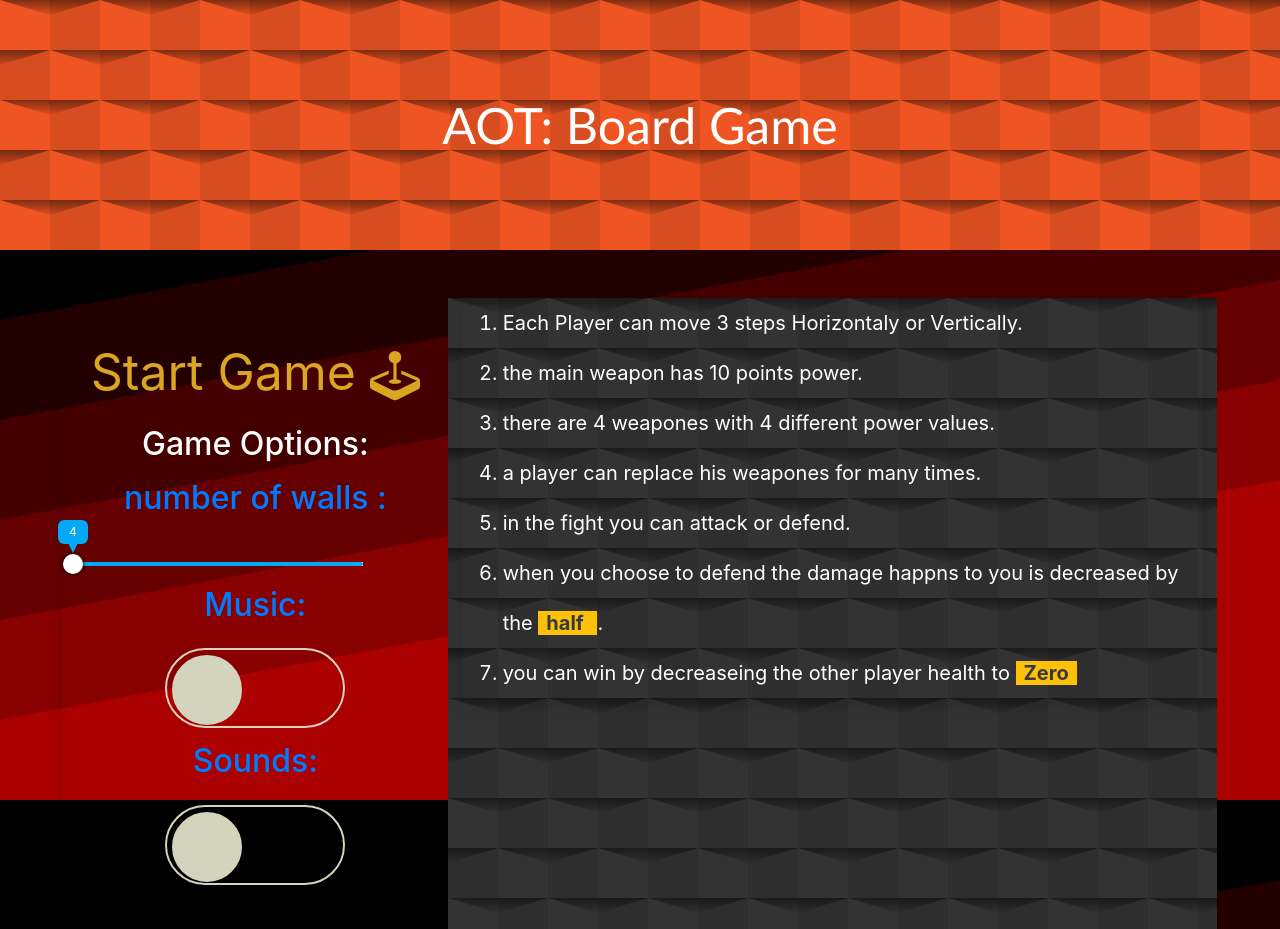
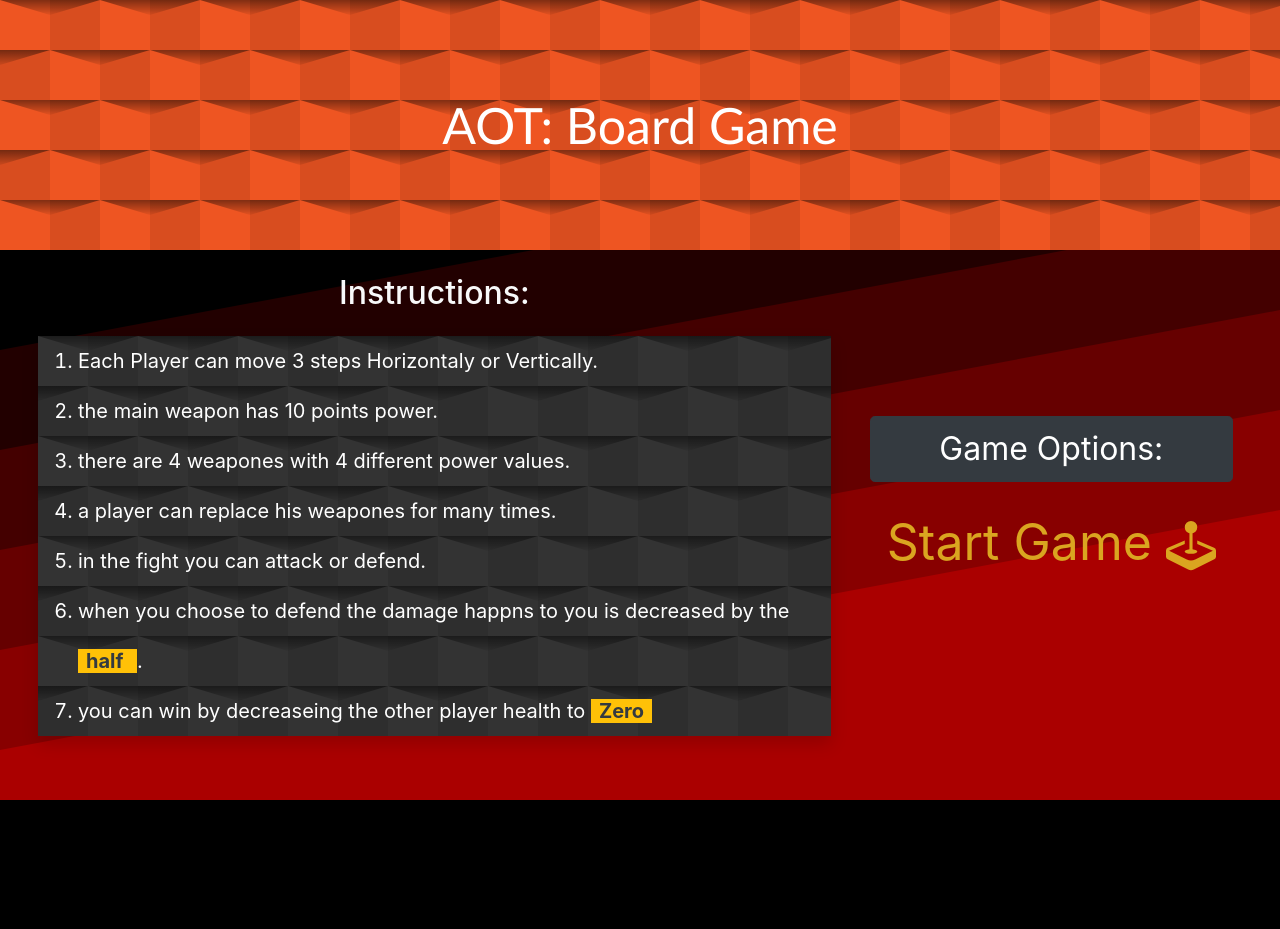
Before and after one commit to latif-essam/AOT, a website: page index.html in a window 1280 px wide. After the commit the page ends 800 px from the top, so only its background shows below. Drawn offline with nearby package versions, Linux system fonts and the light colour scheme.

Commit message:
adjusting some styles
fixing big size toggle buttons, change color and Restructure the home page(index.html)

```diff
--- a/index.html
+++ b/index.html
@@ -13,11 +13,96 @@
         >AOT: Board Game</a
       >
     </nav>
-    <main role="main" class="container-fluid mt-5">
-      <div class="row mx-5">
-        <div class="col-md-4 shadow game-intro my-auto">
-          <div class="row">
-            <div class="col-12">
+    <main role="main" class="container-fluid">
+      <div class="row mx-2">
+        <div class="col-md-8">
+          <h2 class="text-center text-light my-4">Instructions:</h2>
+          <div class="left">
+            <ol class="shadow">
+              <li>Each Player can move 3 steps Horizontaly or Vertically.</li>
+              <li>the main weapon has 10 points power.</li>
+              <li>there are 4 weapones with 4 different power values.</li>
+              <li>a player can replace his weapones for many times.</li>
+              <li>in the fight you can attack or defend.</li>
+              <li>
+                when you choose to defend the damage happns to you is decreased
+                by the
+                <span class="bg-warning px-2 text-dark"
+                  ><strong> half</strong>
+                </span>
+                .
+              </li>
+              <li>
+                you can win by decreaseing the other player health to
+                <span class="bg-warning px-2 text-dark"
+                  ><strong> Zero</strong>
+                </span>
+              </li>
+            </ol>
+          </div>
+        </div>
+        <div class="col-md-4 game-intro my-auto">
+          <div class="mx-4">
+            <p>
+              <a
+                style="font-size: xx-large"
+                class="btn btn-dark btn-lg btn-block"
+                data-toggle="collapse"
+                href="#collapseExample"
+                role="button"
+                aria-expanded="false"
+                aria-controls="collapseExample"
+              >
+                Game Options:
+              </a>
+            </p>
+            <div class="collapse" id="collapseExample">
+              <ul class="list-group list-group-flush flex-fill">
+                <li class="list-group-item">
+                  <ul class="list-group">
+                    <li class="list-group-item">number of walls :</li>
+                    <li class="list-group-item">
+                      <div class="range-wrap">
+                        <div class="range-value" id="rangeV"></div>
+                        <input
+                          id="range"
+                          type="range"
+                          min="4"
+                          max="10"
+                          value="1"
+                          step="1"
+                        />
+                      </div>
+                    </li>
+                  </ul>
+                </li>
+
+                <li class="list-group-item">
+                  <ul class="list-group list-group-horizontal-sm">
+                    <li class="list-group-item">Music:</li>
+                    <li class="list-group-item">
+                      <label class="chkbx">
+                        <input type="checkbox" id="music" />
+                        <span class="x"></span>
+                      </label>
+                    </li>
+                  </ul>
+                </li>
+                <li class="list-group-item">
+                  <ul class="list-group list-group-horizontal-sm">
+                    <li class="list-group-item">Sounds:</li>
+                    <li class="list-group-item">
+                      <label class="chkbx">
+                        <input type="checkbox" id="sound" />
+                        <span class="x"></span>
+                      </label>
+                    </li>
+                  </ul>
+                </li>
+              </ul>
+            </div>
+
+            <!-- <hr color="grey" width="70%" class="mt-5" /> -->
             <a href="./game.html" id="startGame" class="btn mx-auto my-auto">
               Start Game
               <svg
@@ -37,57 +122,6 @@
                 /></svg
             ></a>
           </div>
-            <div class="col-12">
-              <h2 class="p-2 text-white">Game Options:</h2>
-              <!-- choose range of optional default values for game ex=> no of walls -->
-
-              <p class="text-primary mb-4 h2">number of walls :</p>
-              <div class="range-wrap">
-                <div class="range-value" id="rangeV"></div>
-                <input
-                  id="range"
-                  type="range"
-                  min="4"
-                  max="10"
-                  value="1"
-                  step="1"
-                />
-              </div>
-              <p class="text-primary mb-4 h2">Music:</p>
-              <label class="chkbx">
-                <input type="checkbox" id="music" />
-                <span class="x"></span>
-              </label>
-              <p class="text-primary mb-4 h2">Sounds:</p>
-              <label class="chkbx">
-                <input type="checkbox" id="sound" />
-                <span class="x"></span>
-              </label>
-            </div>
-          </div>
-        </div>
-        <div class="col-md-8 left">
-          <ol class="shadow">
-            <li>Each Player can move 3 steps Horizontaly or Vertically.</li>
-            <li>the main weapon has 10 points power.</li>
-            <li>there are 4 weapones with 4 different power values.</li>
-            <li>a player can replace his weapones for many times.</li>
-            <li>in the fight you can attack or defend.</li>
-            <li>
-              when you choose to defend the damage happns to you is decreased by
-              the
-              <span class="bg-warning px-2 text-dark"
-                ><strong> half</strong>
-              </span>
-              .
-            </li>
-            <li>
-              you can win by decreaseing the other player health to
-              <span class="bg-warning px-2 text-dark"
-                ><strong> Zero</strong>
-              </span>
-            </li>
-          </ol>
         </div>
       </div>
     </main>
--- a/sass/components/_checkbox.scss
+++ b/sass/components/_checkbox.scss
@@ -1,6 +1,6 @@
 $background: #233d4d;
 $border-before: #d3d3be;
-$border-before-clicked: #fe7f2d;
+$border-before-clicked: #28a745;
 
 .chkbx input[type="checkbox"] {
   display: none;
@@ -11,16 +11,16 @@
   cursor: pointer;
   .x {
     display: block;
-    width: 180px;
-    height: 80px;
+    width: 80px;
+    height: 35px;
     border: 2px solid $border-before;
-    border-radius: 60px;
+    border-radius: 70px;
     transition: 0.5s;
     &:before {
       content: "";
       position: absolute;
-      width: 70px;
-      height: 70px;
+      width: 22px;
+      height: 22px;
       top: 7px;
       left: 7px;
       box-sizing: border-box;
@@ -33,9 +33,186 @@
   :checked ~ .x:before {
     background: $border-before-clicked;
     border-color: $border-before-clicked;
-    transform: translatex(100px);
+    transform: translatex(40px);
   }
   :checked ~ .x {
     border-color: $border-before-clicked;
   }
 }
+// set  game options style list
+.list-group-item {
+  background-color: transparent;
+  color: white;
+  font-size: larger;
+  border: none;
+}
+
+// Volume Toggle Switch: https://codepen.io/aaroniker/pen/zYYKxey
+// .volume {
+//   --line: #fff;
+//   --line-width: 6px;
+//   --duration: 0.5s;
+//   position: relative;
+//   cursor: pointer;
+//   -webkit-tap-highlight-color: transparent;
+//   input {
+//     display: none;
+//     & + svg {
+//       display: block;
+//       fill: none;
+//       stroke: var(--line);
+//       stroke-linecap: round;
+//       stroke-linejoin: round;
+//       stroke-width: var(--line-width);
+//       width: 50px;
+//       height: 50px;
+//       path {
+//         animation: var(--name) var(--duration) ease forwards;
+//         &:nth-child(2) {
+//           stroke-dashoffset: 1px;
+//         }
+//         &:nth-child(3) {
+//           stroke-dashoffset: 1px;
+//         }
+//       }
+//     }
+//     &:checked {
+//       & + svg {
+//         path {
+//           &:nth-child(1) {
+//             --name: shape;
+//           }
+//           &:nth-child(2) {
+//             --name: small;
+//           }
+//           &:nth-child(3) {
+//             --name: large;
+//           }
+//         }
+//       }
+//     }
+//     &:not(:checked) {
+//       & + svg {
+//         path {
+//           &:nth-child(1) {
+//             --name: shape-r;
+//           }
+//           &:nth-child(2) {
+//             --name: small-r;
+//           }
+//           &:nth-child(3) {
+//             --name: large-r;
+//           }
+//         }
+//       }
+//     }
+//   }
+// }
+
+// @keyframes small {
+//   0%,
+//   30% {
+//     stroke-dasharray: 0 0 30px 64px;
+//   }
+//   40% {
+//     stroke-dashoffset: 16px;
+//   }
+//   80%,
+//   100% {
+//     stroke-dashoffset: 1px;
+//   }
+//   70% {
+//     stroke-dasharray: 0 43px 30px 64px;
+//   }
+//   100% {
+//     stroke-dasharray: 0 39px 30px 64px;
+//   }
+// }
+
+// @keyframes small-r {
+//   0% {
+//     stroke-dasharray: 0 39px 30px 64px;
+//   }
+//   0%,
+//   40% {
+//     stroke-dashoffset: 1px;
+//   }
+//   70% {
+//     stroke-dashoffset: 16px;
+//   }
+//   70%,
+//   100% {
+//     stroke-dasharray: 0 0 30px 64px;
+//   }
+// }
+
+// @keyframes large {
+//   0%,
+//   30% {
+//     stroke-dasharray: 0 0 50px 84px;
+//   }
+//   40% {
+//     stroke-dashoffset: 16px;
+//   }
+//   80%,
+//   100% {
+//     stroke-dashoffset: 1px;
+//   }
+//   70% {
+//     stroke-dasharray: 0 82px 32px 84px;
+//   }
+//   100% {
+//     stroke-dasharray: 0 78px 32px 84px;
+//   }
+// }
+
+// @keyframes large-r {
+//   0% {
+//     stroke-dasharray: 0 78px 32px 84px;
+//   }
+//   0%,
+//   40% {
+//     stroke-dashoffset: 1px;
+//   }
+//   70% {
+//     stroke-dashoffset: 16px;
+//   }
+//   70%,
+//   100% {
+//     stroke-dasharray: 0 0 50px 84px;
+//   }
+// }
+
+// @keyframes shape {
+//   0% {
+//     stroke-dasharray: 60px 0 184px;
+//     stroke-dashoffset: 0;
+//   }
+//   70% {
+//     stroke-dasharray: 63px 51px 184px;
+//     stroke-dashoffset: 21px;
+//   }
+//   100% {
+//     stroke-dasharray: 59px 47px 184px;
+//     stroke-dashoffset: 17px;
+//   }
+// }
+
+// @keyframes shape-r {
+//   0% {
+//     stroke-dasharray: 59px 47px 184px;
+//     stroke-dashoffset: 17px;
+//   }
+//   100% {
+//     stroke-dasharray: 60px 0 184px;
+//     stroke-dashoffset: 0;
+//   }
+// }
+
+// // Center & dribbble
+// .toggle-container {
+//   display: flex;
+//   justify-content: center;
+//   align-items: center;
+//   // background: #275efe;
+// }
```
Also changed, not shown: css/style.css, 1 other file. Lines whose indentation alone changed are shown as unchanged.
